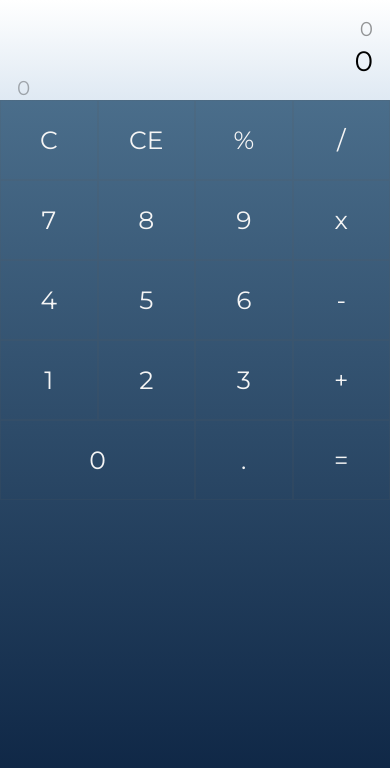
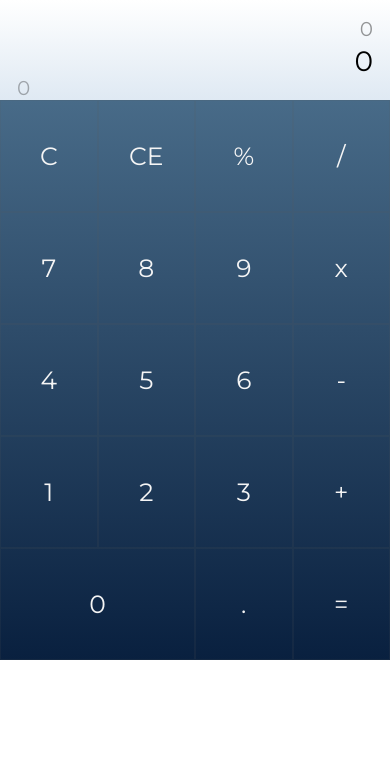
Before and after one commit to euphoricdesign/Js-calculator, a plain HTML site: page index.html in a window 390 px wide. Drawn offline with Linux system fonts and the light colour scheme.

Commit message:
fixing buttons height in mobile

```diff
--- a/style.css
+++ b/style.css
@@ -83,8 +83,9 @@ section {
   }
 
   @media screen and (max-width: 500px) {
-      .calculator {
-          height: 100vh;
+
+      .all_button {
+        height: 560px;
       }
       section {
           background: none;
@@ -94,7 +95,7 @@ section {
           border-radius: 0px;
       }
       .button {
-          height: 80px;
+          height: 100%;
           font-size: 25px;
       }
       .display {
```
